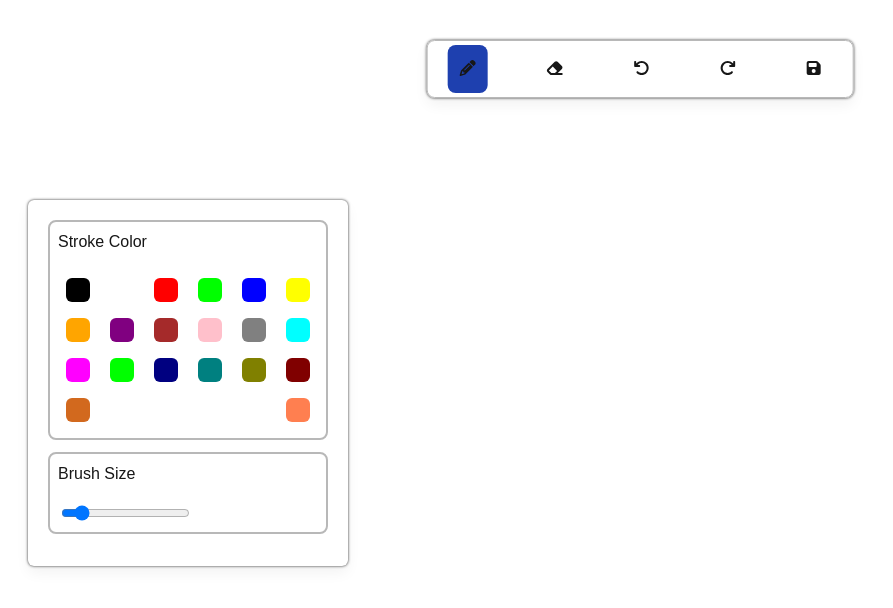
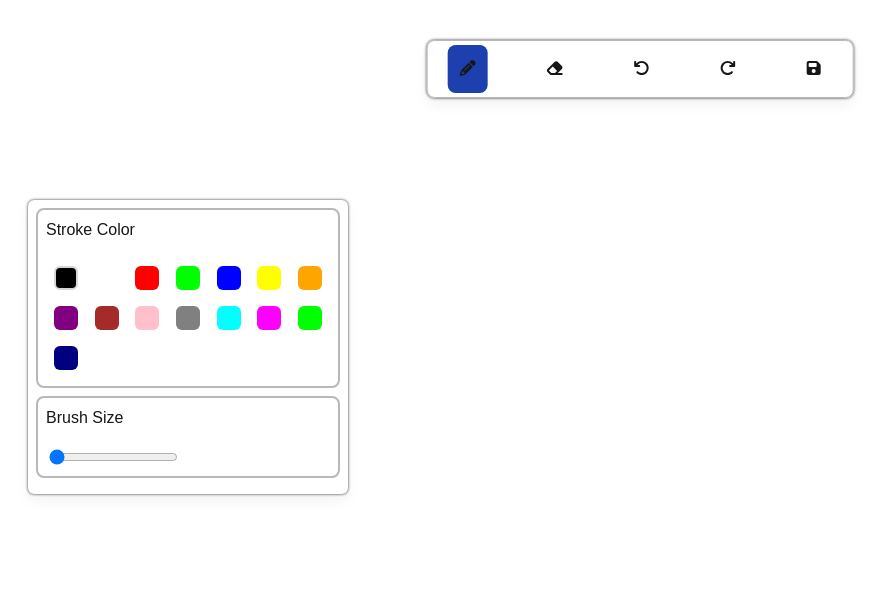
Before and after one commit to Orewa-Abhi-01/drawing-tool, a Next.js app: page / in a window 1280 px wide. Shown: the top 608 px of the page, without its empty margins (0-893 px from the left). Built offline with nearby package versions, Linux system fonts and the light colour scheme.

Commit message:
completing ui part along with fully redux setup

```diff
--- /dev/null
+++ b/app/redux/features/toolboxSlice.js
@@ -0,0 +1,35 @@
+import { createSlice } from '@reduxjs/toolkit';
+import { MENU_ITEMS , commonColors } from '@/utils/constants';
+
+const initialState = {
+    [MENU_ITEMS.PENCIL]: {
+        color: commonColors.Black,
+        size: 5
+    },
+    [MENU_ITEMS.ERASER]: {
+        color: commonColors.White,
+        size: 10
+    },
+    [MENU_ITEMS.UNDO]: {},
+    [MENU_ITEMS.REDO]: {},
+    [MENU_ITEMS.DOWNLOAD]: {},
+
+  };
+
+  export const toolboxSlice = createSlice({
+    name: 'toolbox',
+    initialState,
+    reducers: {
+        changeColor: (state, action) => {
+            state[action.payload.item].color = action.payload.color
+        },
+        changeBrushSize: (state, action) => {
+            state[action.payload.item].size = action.payload.size
+        },
+    },
+  });
+
+  export const { changeColor, changeBrushSize } = toolboxSlice.actions;
+  export default toolboxSlice.reducer;
+
+// [MENU_ITEMS.CLEAR]: {}, AND MANY MORE..
--- a/app/redux/store.js
+++ b/app/redux/store.js
@@ -1,10 +1,12 @@
 // File: app/redux/store.js
 import { configureStore } from '@reduxjs/toolkit';
 import menuReducer from '../redux/features/menuSlice'; // Adjust the path as necessary
+import toolboxReducer from '../redux/features/toolboxSlice'; // Adjust the path as necessary
 
 const store = configureStore({
   reducer: {
     menu: menuReducer, // Add your reducers here
+    toolbox: toolboxReducer, // Add your reducers here
   },
 });
 
--- a/components/CanvasBoard/index.js
+++ b/components/CanvasBoard/index.js
@@ -1,8 +1,11 @@
 "use client";
 import React, { useRef , useEffect } from 'react';
+import { useSelector, useDispatch } from 'react-redux';
 
 const CanvasBoard = () => {
-    const canvasRef = useRef(null)
+    const canvasRef = useRef(null);
+    const activeMenuItem = useSelector((state) => state.menu.activeMenuItem);
+    const { color, size } = useSelector((state) => state.toolbox[activeMenuItem]);
 
     useEffect(() => {
       if(!canvasRef.current) return;
@@ -14,6 +17,8 @@ const CanvasBoard = () => {
     canvas.height = window.innerHeight;
 
     }, [])
+    // console.log(color, size);
+
 
     return (
         <canvas ref={canvasRef} >
--- a/components/Toolbox/index.js
+++ b/components/Toolbox/index.js
@@ -2,20 +2,35 @@
 import React from "react";
 import styles from "./index.module.css";
 
+import cx from "classnames";
+
 import { commonColors, MENU_ITEMS } from "@/utils/constants";
-import { useSelector } from "react-redux";
+import { useSelector, useDispatch } from "react-redux";
+
+import {
+  changeColor,
+  changeBrushSize,
+} from "@/app/redux/features/toolboxSlice";
 
 const Toolbox = () => {
-  const [color, setColor] = React.useState("#000000");
-  const [brushSize, setBrushSize] = React.useState(10);
   const toolboxRef = React.useRef(null);
 
+  const dispatch = useDispatch();
   const activeMenuItem = useSelector((state) => state.menu.activeMenuItem);
-
   const showStrokeToolOption = activeMenuItem === MENU_ITEMS.PENCIL;
   const showBrushSizeToolOption =
     activeMenuItem === MENU_ITEMS.PENCIL ||
     activeMenuItem === MENU_ITEMS.ERASER;
+  const { color, size } = useSelector((state) => state.toolbox[activeMenuItem]);
+
+  const updateBrushSize = (e) => {
+    dispatch(changeBrushSize({ item: activeMenuItem, size: e.target.value }));
+  };
+
+  const updateColor = (newColor) => {
+    dispatch(changeColor({ item: activeMenuItem, color: newColor }));
+
+  };
 
   return (
     <>
@@ -27,9 +42,9 @@ const Toolbox = () => {
               {Object.keys(commonColors).map((key) => (
                 <div
                   key={key}
-                  className={styles.colorBox}
+                  className={cx(styles.colorBox, {[styles.active]: color === commonColors[key]})}
                   style={{ backgroundColor: commonColors[key] }}
-                  onClick={() => setColor(commonColors[key])}
+                  onClick={() => updateColor( commonColors[key])}
                 />
               ))}
             </div>
@@ -42,11 +57,12 @@ const Toolbox = () => {
             <div className={styles.itemContainer}>
               <input
                 type="range"
-                value={brushSize}
+                value={size}
                 min="5"
                 max="50"
                 step="5"
-                onChange={(e) => setBrushSize(e.target.value)}
+                // onChange={(e) => updateBrushSize(e)}
+                onChange={updateBrushSize}
               />
             </div>
           </div>
@@ -57,25 +73,3 @@ const Toolbox = () => {
 };
 
 export default Toolbox;
-
-{
-  /* <input
-type="color"
-value={color}
-onChange={(e) => setColor(e.target.value)}
-className={styles.iconBtn}
-/> */
-}
-
-// const showColorContainer = () => {
-//   if (toolboxRef.current) {
-//     console.log("toolboxRef workng");
-//       toolboxRef.current.classList.toggle("hidden");
-//       // toolboxRef.current?.classList.toggle("hidden");
-
-//   }
-// };
-
-{
-  /* <button onClick={showColorContainer}>show</button> */
-}
--- a/components/Toolbox/index.module.css
+++ b/components/Toolbox/index.module.css
@@ -1,16 +1,10 @@
 .toolboxContainer {
-    @apply p-5 absolute top-1/4 left-7 w-80 rounded-md  ;
+    @apply p-2 absolute top-1/4 left-7 w-1/4 rounded-md  ;
     box-shadow: theme('colors.shadow1');
     /* border: 1px solid theme('colors.border1'); */
 
-    /* background-color: theme('colors.background2'); */
-    /* .hidden {
-      @apply  display: none;
-    }
-     */
-
     .toolboxItem {
-        @apply mb-3 ;
+        @apply mb-2;
         border: 2px solid theme('colors.border1');
         border-radius: 0.5rem;
 
--- a/utils/constants.js
+++ b/utils/constants.js
@@ -1,4 +1,3 @@
-
 const commonColors = {
   Black: "#000000",
   White: "#FFFFFF",
@@ -15,25 +14,26 @@ const commonColors = {
   Magenta: "#FF00FF",
   Lime: "#00FF00",
   Navy: "#000080",
-    Teal: "#008080",
-    Olive: "#808000",
-    Maroon: "#800000",
-    Chocolate: "#D2691E",
-    Coral: "#FF7F50"
 };
 
-const MENU_ITEMS ={
+// const COLORS = {
+//   BLACK: 'black',
+//   RED: 'red',
+//   GREEN: 'green',
+//   BLUE: 'blue',
+//   ORANGE: 'orange',
+//   YELLOW: 'yellow',
+//   WHITE: 'white'
+// }
+
+const MENU_ITEMS = {
   PENCIL: "Pencil",
   ERASER: "Eraser",
   UNDO: "Undo",
   REDO: "Redo",
   DOWNLOAD: "Download",
-}
+};
 
-
-  export { commonColors , MENU_ITEMS };
-
-
-
+export { commonColors, MENU_ITEMS };
 
 // export { MENu_Items };
```
Lines whose indentation alone changed are shown as unchanged.
